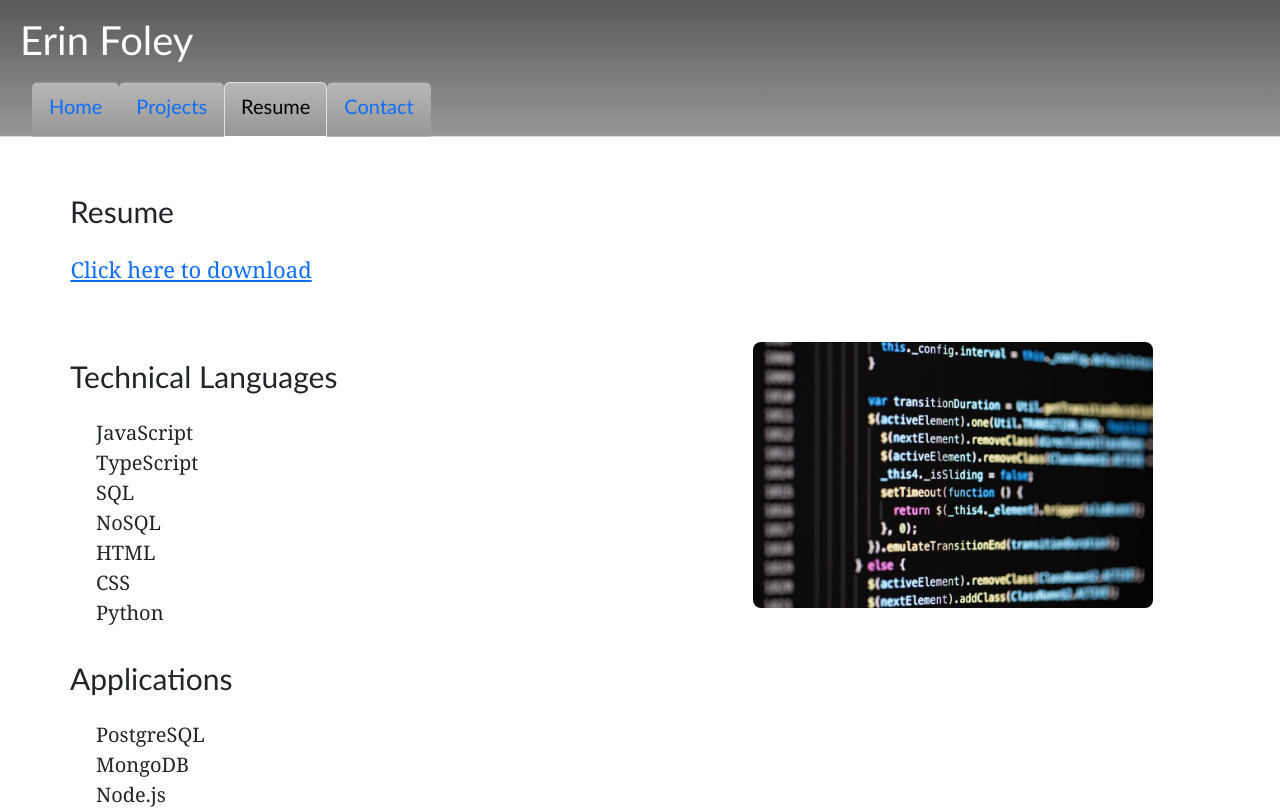
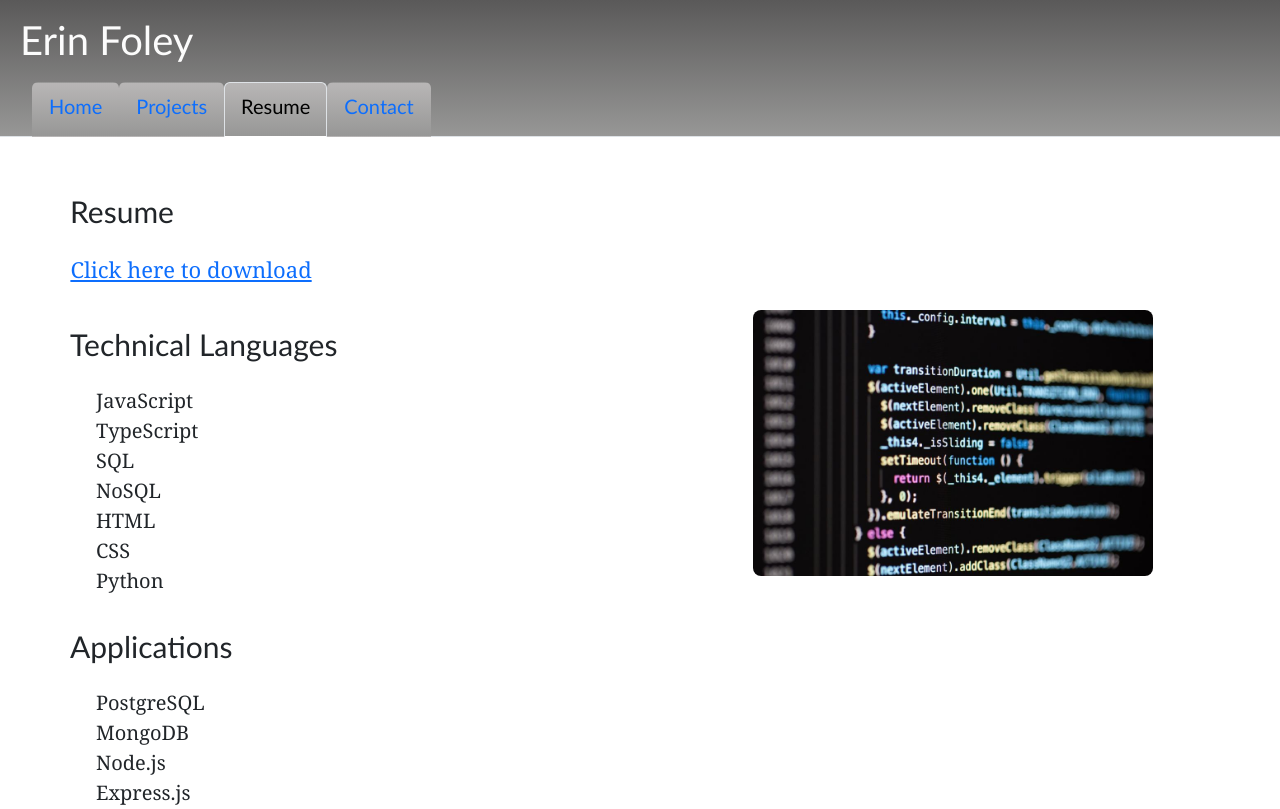
Before and after one commit to erindagfoley/Erin-Foley-Portfolio, a React (Vite) app: page /Resume in a window 1280 px wide. Shown: the top 809 px of the page. Built offline with nearby package versions, Linux system fonts and the light colour scheme.

Commit message:
Update Resume.jsx

```diff
--- a/src/pages/Resume.jsx
+++ b/src/pages/Resume.jsx
@@ -24,7 +24,7 @@ export default function Blog({ imagePosition = 'right' }) { // Default position
           display: 'flex',
           alignItems: 'flex-start',
           gap: '25rem',
-          marginTop: '2rem',
+          marginTop: '0rem',
           width: '2000px',
           flexDirection: imagePosition === 'left' ? 'row-reverse' : 'row', // Control image position
         }}
```
